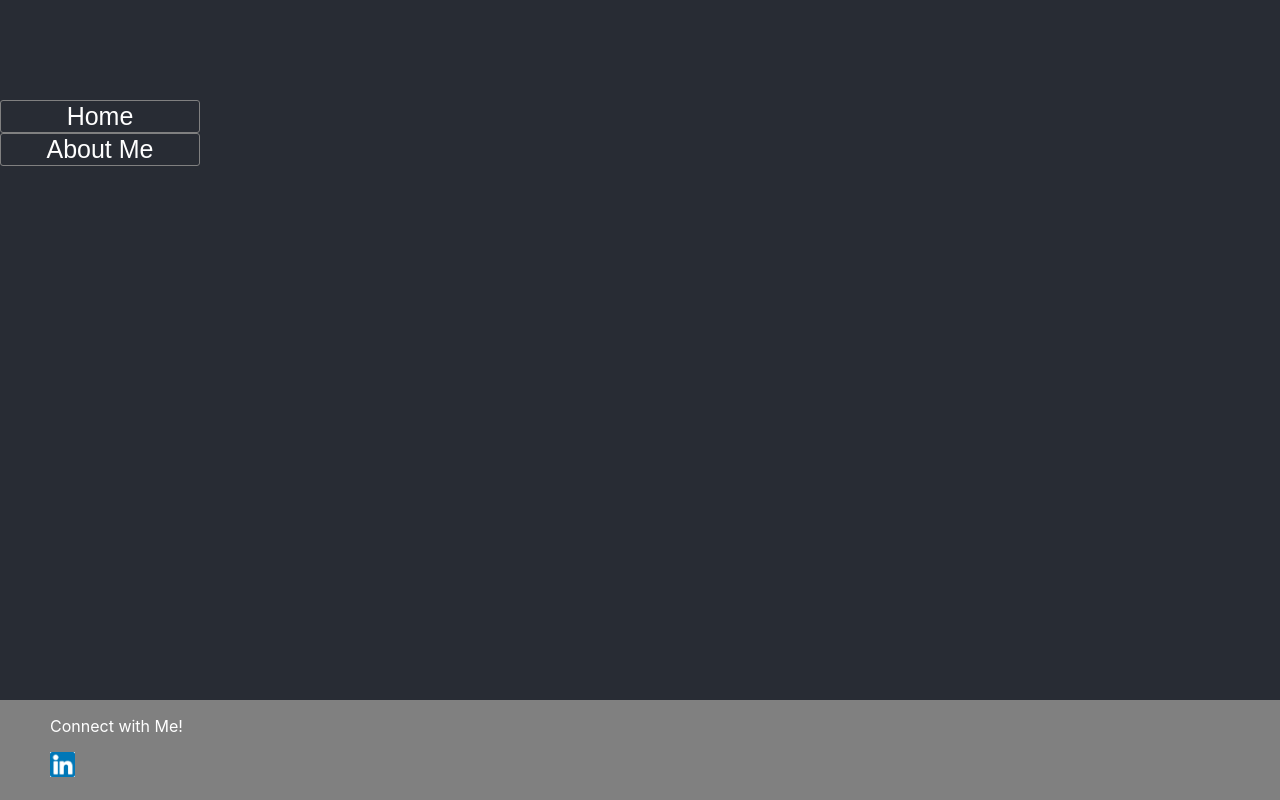
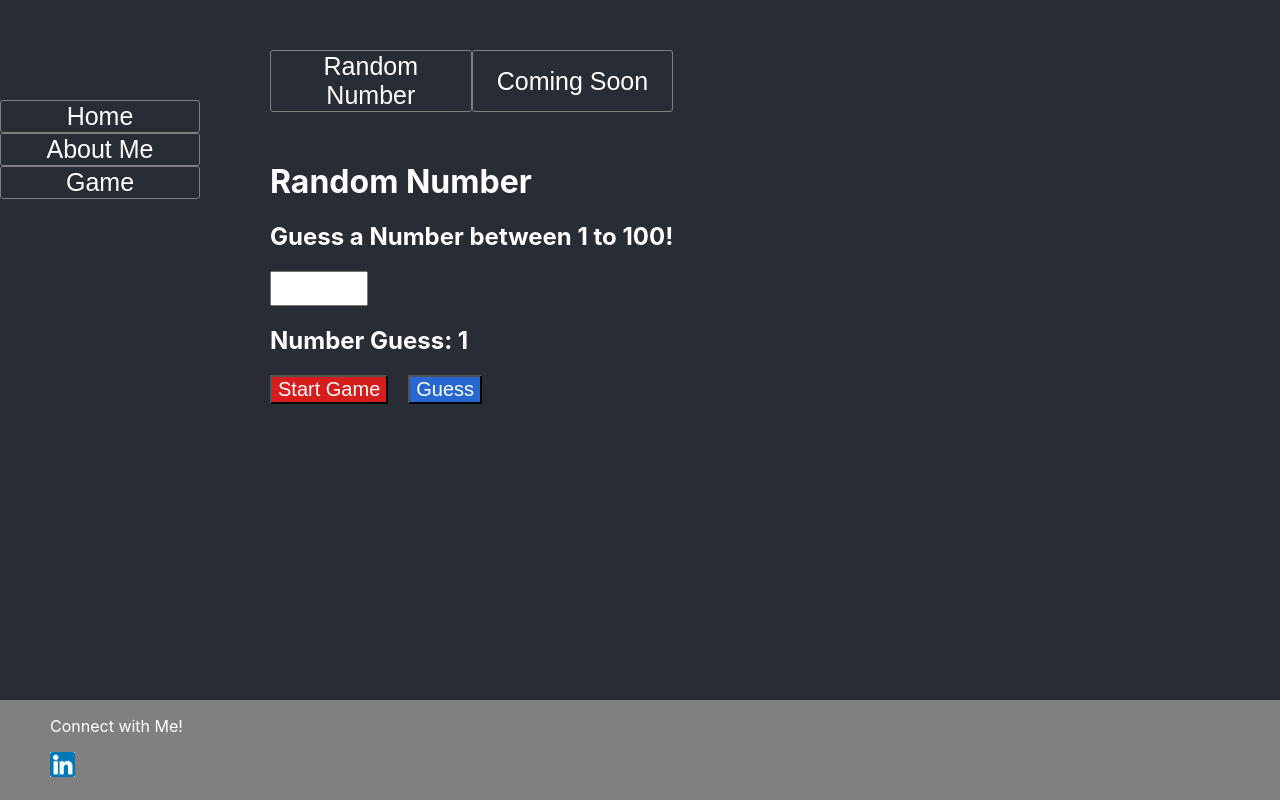
Before and after one commit to fabiantoh98/fabiantoh98.github.io, a React (Create React App) app: page /game in a window 1280 px wide. Built offline with nearby package versions, Linux system fonts and the light colour scheme.

Commit message:
added game page

```diff
--- a/src/App.jsx
+++ b/src/App.jsx
@@ -2,6 +2,7 @@ import Navbar from './navbar';
 import './App.scss';
 import Home from './home';
 import AboutMe from './about_me';
+import Game from './game';
 
 import {
   BrowserRouter as Router,
@@ -17,8 +18,10 @@ function App() {
         <Router>
         <Navbar/>
           <Routes>
+            <Route path='/fabian-personal-project' element={<Home/>}></Route>
             <Route path='/' element={<Home/>}></Route>
             <Route path='/about_me' element={<AboutMe/>}></Route>
+            <Route path='/game' element={<Game/>}></Route>
           </Routes>
         </Router>
       </div>
--- /dev/null
+++ b/src/component/random_number.jsx
@@ -0,0 +1,70 @@
+import './../css/random_number.scss'
+import { useState, useRef } from 'react';
+
+const RandomNumber = () => {
+    const [randomNumber, setRandomNumber] = useState(0);
+    const [lowerLimit, setLowerLimit] = useState(1);
+    const [upperLimit, setUpperLimit] = useState(100);
+    const [guess, setGuess] = useState(1);
+    const ref = useRef(null);
+
+    function handleStart () {
+        const rand_num = Math.floor(Math.random() * 100);
+
+        if (rand_num < 2) {
+            setRandomNumber(2);
+        }
+        else if (rand_num > 99){
+            setRandomNumber(99);
+        }
+        else {
+            setRandomNumber(rand_num);
+        }
+
+        setLowerLimit(1);
+        setUpperLimit(100);
+        setGuess(1);
+        ref.current.value = 0;
+
+    }
+    function handleChangeNumber(event) {
+        setGuess(Number(event.target.value));
+    }
+    function handleGuess (){
+        console.log(guess);
+        console.log(randomNumber);
+        if (guess > upperLimit || guess < lowerLimit) {
+            alert('Number is higher than the upper limit');
+        }
+        else if (guess < lowerLimit) {
+            alert('Number is lower than the lower limit');
+        }
+        else if (guess === randomNumber) {
+            alert("You win, please restart game to play again");
+        }
+        else {
+            if (guess > randomNumber) {
+                setUpperLimit(guess);
+                console.log(randomNumber);
+            }
+            else if (guess < randomNumber) {
+                setLowerLimit(guess);
+                console.log(lowerLimit);
+            }
+        }
+    }
+    return (
+      <div className="random-number">
+        <h1>Random Number</h1>
+        <h2> {'Guess a Number between ' + lowerLimit + ' to ' + upperLimit +'!'} </h2>
+        <input ref={ref} onChange={handleChangeNumber} type='number' min='1' max='100' step='1'></input>
+        <div>
+            <h2> {'Number Guess: ' + guess}</h2>
+        </div>
+        <button className="start" onClick={handleStart}> {randomNumber===0?'Start Game':'Restart'} </button>
+        <button className="guess" onClick={handleGuess}> Guess </button>
+      </div>
+    );
+  }
+
+  export default RandomNumber;
--- /dev/null
+++ b/src/css/random_number.scss
@@ -0,0 +1,19 @@
+.random-number {
+    height: 100%;
+    padding-bottom: 100px;
+    input {
+        font-size: 25px;
+    }
+    .start {
+        font-size: 20px;
+        color: white;
+        background-color: #d61c1c;
+        margin-right: 20px;
+    }
+    .guess {
+        font-size: 20px;
+        color: white;
+        background-color: #2667d1;
+        margin-right: 20px;
+    }
+}
--- /dev/null
+++ b/src/game.jsx
@@ -0,0 +1,32 @@
+import RandomNumber from './component/random_number';
+import { useState } from 'react';
+import './game.scss'
+
+const Game = () => {
+    const [gameMode, setGameMode] = useState('random_number');
+
+    function handleChangeGame(game){
+        setGameMode(game);
+    }
+
+    const project = () => {
+        switch(gameMode) {
+            case "random_number":   return <RandomNumber/>;
+            default: return <h1>Working in Progress</h1>;
+        }
+    }
+    return(
+
+        <div className="game">
+            <div className="game-navbar">
+                <button className='game-link' onClick={() => {handleChangeGame('random_number');}}>Random Number</button>
+                <button className='game-link' onClick={() => {handleChangeGame('Coming Soon');}}>Coming Soon</button>
+            </div>
+            <div className='main-area'>
+                {project()}
+            </div>
+        </div>
+    )
+}
+
+export default Game
--- /dev/null
+++ b/src/game.scss
@@ -0,0 +1,26 @@
+.game {
+    height: 100%;
+    padding-left: 50px;
+    padding-top: 50px;
+    padding-bottom: 100px;
+    .game-navbar {
+        display: flex;
+        margin-bottom: 50px;
+        .game-link {
+            font-size: 25px;
+            width: 100%;
+            color: white;
+            background-color: transparent;
+            border: 1px solid gray;
+            border-radius: 3px;
+        }
+    }
+    .main-game {
+        padding: 20px;
+    }
+    ul {
+        list-style-type: none;
+        margin: 0;
+        padding: 0;
+      }
+}
--- a/src/home.jsx
+++ b/src/home.jsx
@@ -4,8 +4,11 @@ const Home = () => {
     return (
       <div className="home">
         <h1>Homepage</h1>
-        <p> There is no public project for now </p>
-        <p> Developing in progress </p>
+        <p> Welcome to Fabian Personal Project </p>
+        <p> The main aim of this github page is to showcase some of my personal project using react hosted on github.io</p>
+        <p> Due to limitation of github pages, I will only be able to build simple react pages for now </p>
+        <p> Currently, in game tab the random number game is functional. However do note that development is still in progress</p>
+        <p> Thank you!</p>
       </div>
     );
   }
--- a/src/navbar.jsx
+++ b/src/navbar.jsx
@@ -15,6 +15,9 @@ function Navbar() {
       <button className='link' onClick={() => {handleNavigate('/about_me');}}>
           About Me
       </button>
+      <button className='link' onClick={() => {handleNavigate('/game');}}>
+          Game
+      </button>
       </div>
     </div>
     );
```
Also changed, not shown: 1 other file (tests, documents, lock files or other folders).
